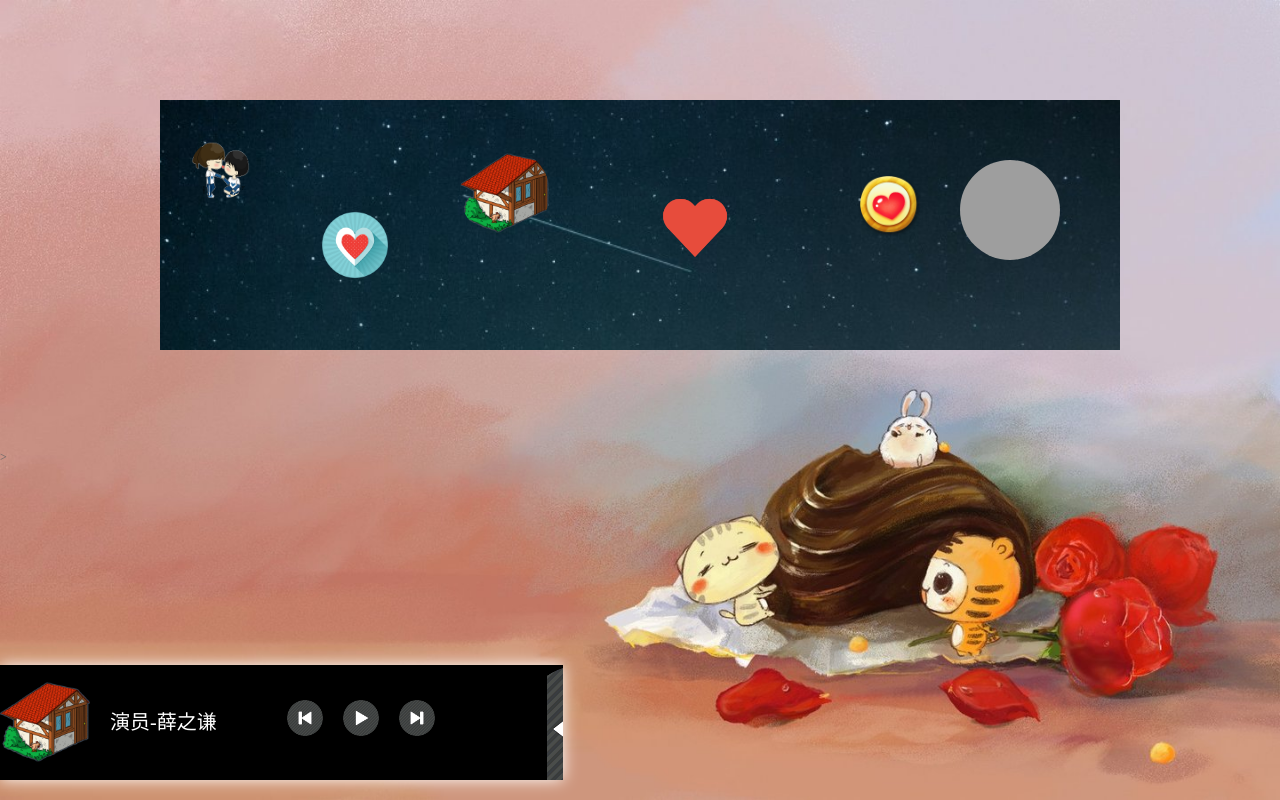
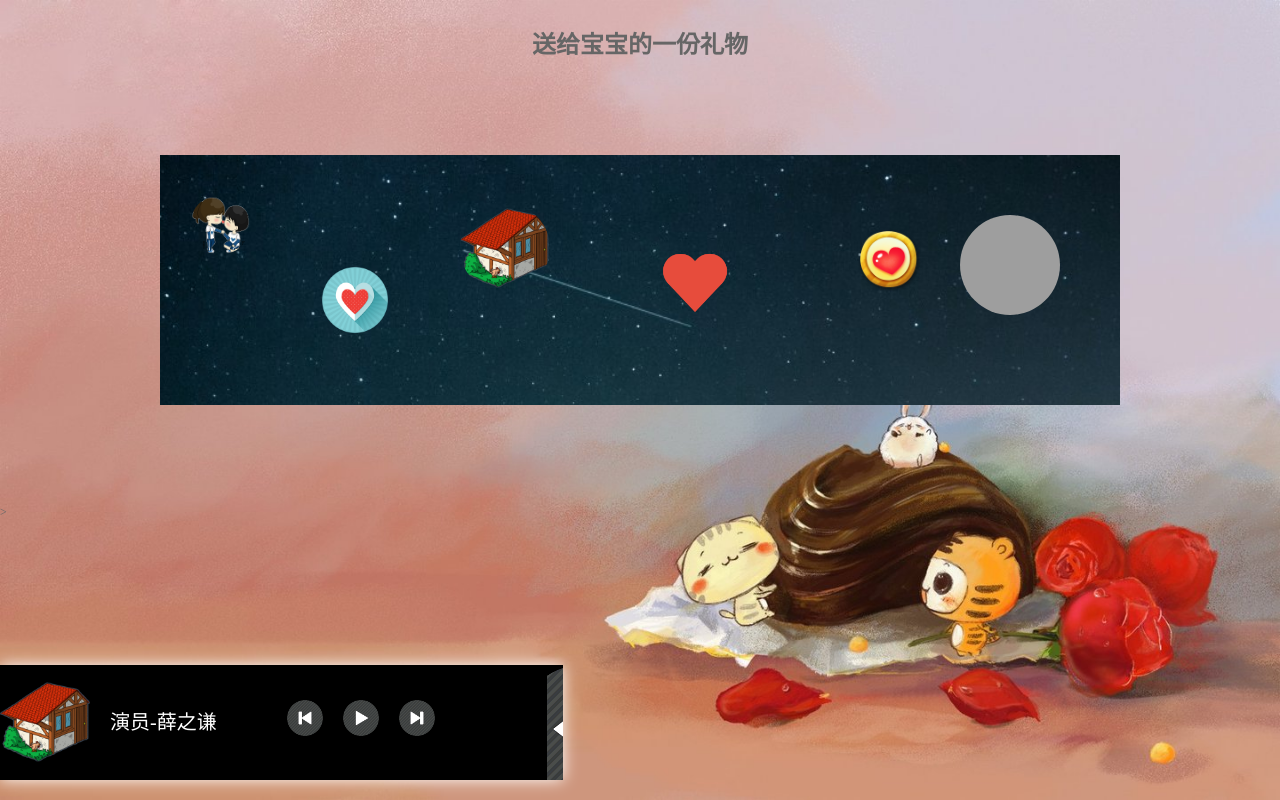
Before and after one commit to ZacharyJoke/music_player, a plain HTML site: page index.html in a window 1280 px wide. Drawn offline with Linux system fonts and the light colour scheme; grey boxes are pictures that could not be loaded.

Commit message:
Update index.html

```diff
--- a/index.html
+++ b/index.html
@@ -4,7 +4,7 @@
   <meta charset="UTF-8">
   <meta name="Author" content="ZacharyJoke">
   <meta name="Description" content="这里加一句话来描述你的html">
-  <title>Document</title>
+  <title>送给宝宝的音乐播放器</title>
   <style type="text/css">
   *{
   	margin: 0;padding: 0;
@@ -19,6 +19,16 @@
   	img{
   		border: 0px;
   	}
+	/**header start**/
+  	.header{
+  		width: 960px;
+  		height: 30px;
+  		margin: 25px auto;
+  	}
+  	.header h1{
+  		text-align:center;
+  	}
+  	/**header end**/
   	/**music start**/
   	.music{
   		width: 960px;
@@ -164,6 +174,11 @@
   </style>
  </head>
  <body>
+	<!--header start-->
+ 	<div class="header">
+           <h1>送给宝宝的一份礼物</h1>
+ 	</div>
+ 	<!--header end-->
  	<!--music start-->
  	<div class="music">
  		<ul>
```
